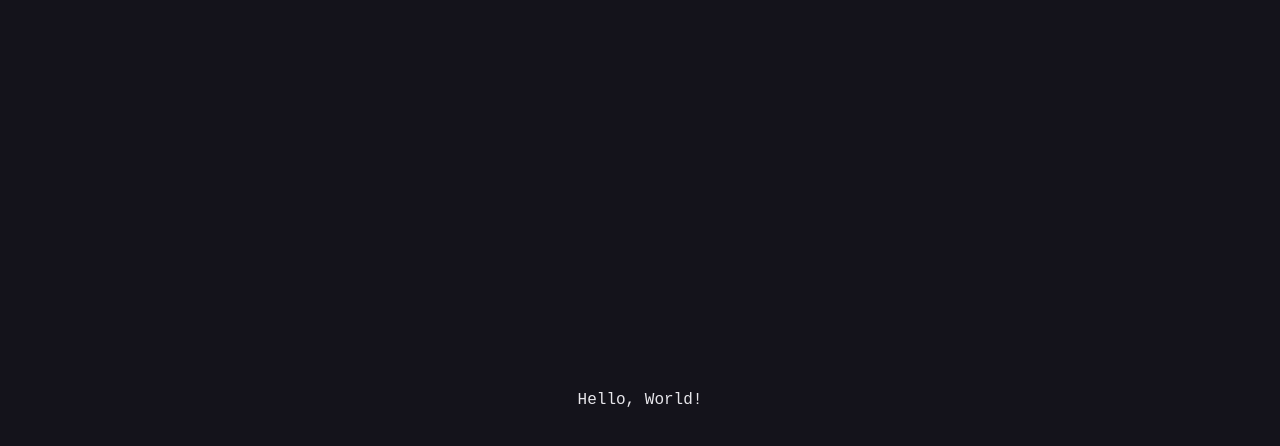
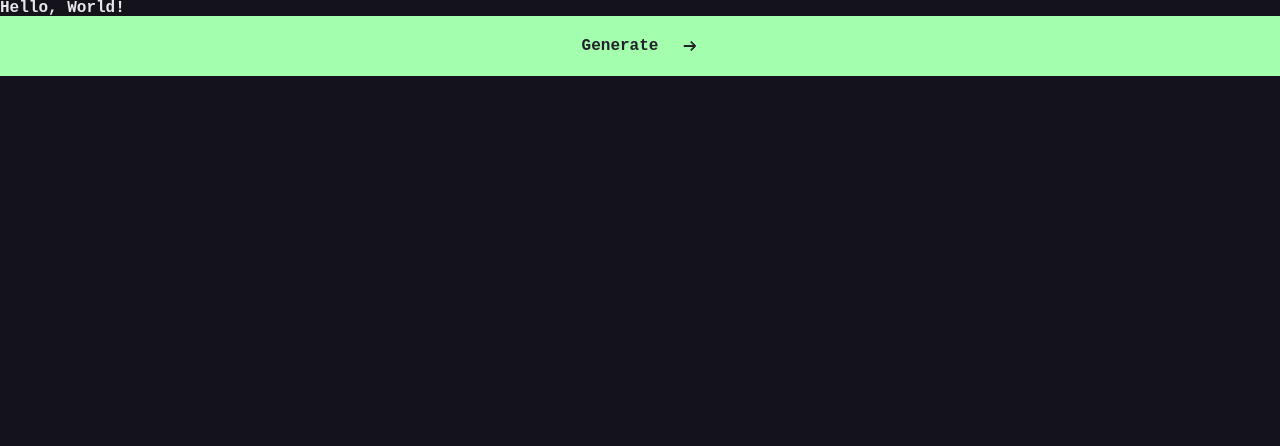
Before and after one commit to DarkstarXDD/password-generator-app, a React (Vite) app: page / in a window 1280 px wide. Shown: the top 446 px of the page. Built offline with nearby package versions, Linux system fonts and the light colour scheme; a web font is replaced by a local one.

Commit message:
feat: add button component

```diff
--- a/index.html
+++ b/index.html
@@ -35,7 +35,7 @@
   </head>
 
   <body
-    class="bg-almost-black text-almost-white flex min-h-dvh flex-col items-center justify-center font-body"
+    class="min-h-dvh flex-col items-center justify-center bg-almost-black font-body text-preset-4 text-almost-white"
   >
     <div id="root"></div>
     <script type="module" src="/src/main.tsx"></script>
--- a/package.json
+++ b/package.json
@@ -32,6 +32,7 @@
     "postcss": "8.4.49",
     "prettier": "3.4.2",
     "prettier-plugin-tailwindcss": "0.6.9",
+    "react-icons": "^5.4.0",
     "tailwindcss": "3.4.17",
     "typescript": "5.6.3",
     "vite": "5.4.11"
--- a/src/App.tsx
+++ b/src/App.tsx
@@ -1,7 +1,14 @@
+import Button from "./components/Button"
+import { LiaArrowRightSolid } from "react-icons/lia"
+
 export default function App() {
   return (
     <main>
       <h1 className="text-3xl">Hello, World!</h1>
+      <Button>
+        Generate
+        <LiaArrowRightSolid strokeWidth={2} />
+      </Button>
     </main>
   )
 }
--- /dev/null
+++ b/src/components/Button.tsx
@@ -0,0 +1,18 @@
+import React, { ReactNode } from "react"
+
+export default function Button({
+  children,
+  handleClick,
+}: {
+  children?: ReactNode
+  handleClick?: React.MouseEventHandler<HTMLButtonElement>
+}) {
+  return (
+    <button
+      className="flex w-full items-center justify-center gap-6 border-2 border-neon-green bg-neon-green p-5 text-dark-grey transition-all hover:bg-dark-grey hover:text-neon-green"
+      onClick={handleClick}
+    >
+      {children}
+    </button>
+  )
+}
--- a/src/components/components.md
+++ /dev/null
@@ -1 +0,0 @@
-components.
```
Also changed, not shown: 1 other file (tests, documents, lock files or other folders).
